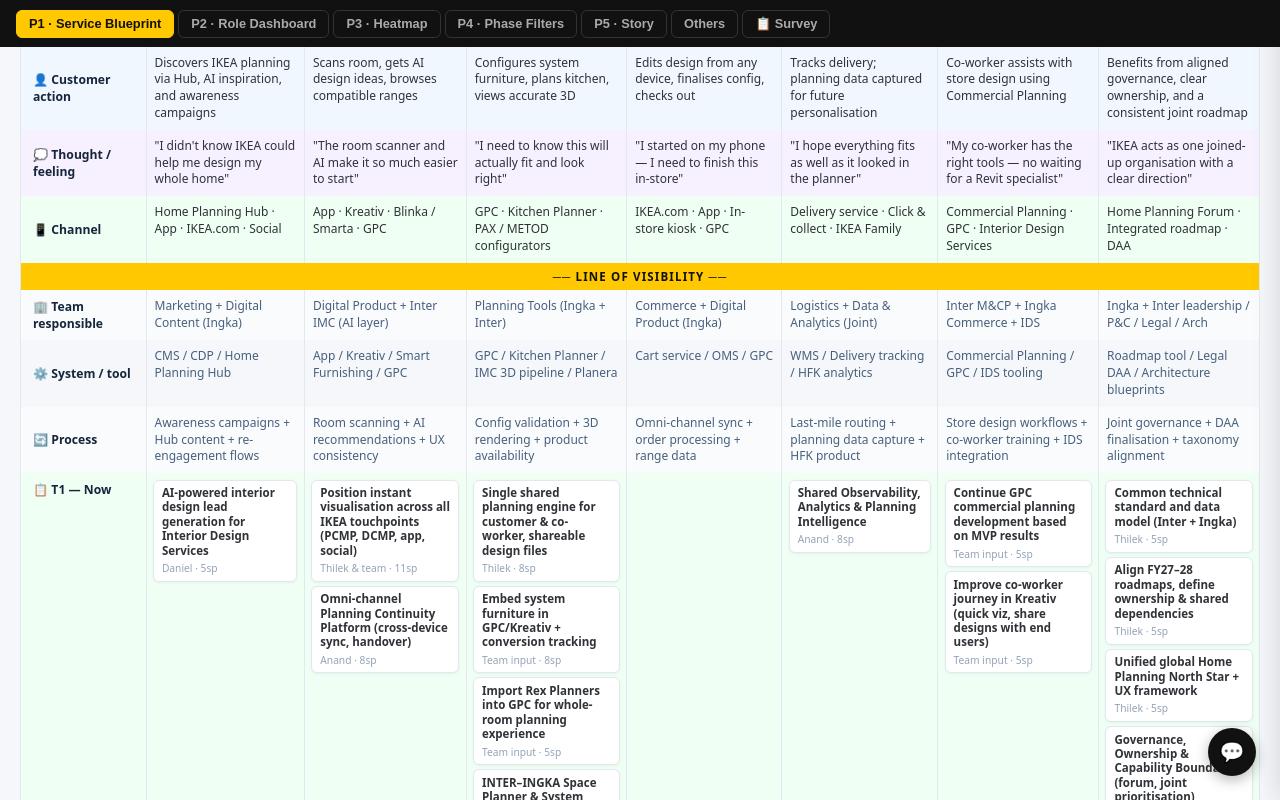
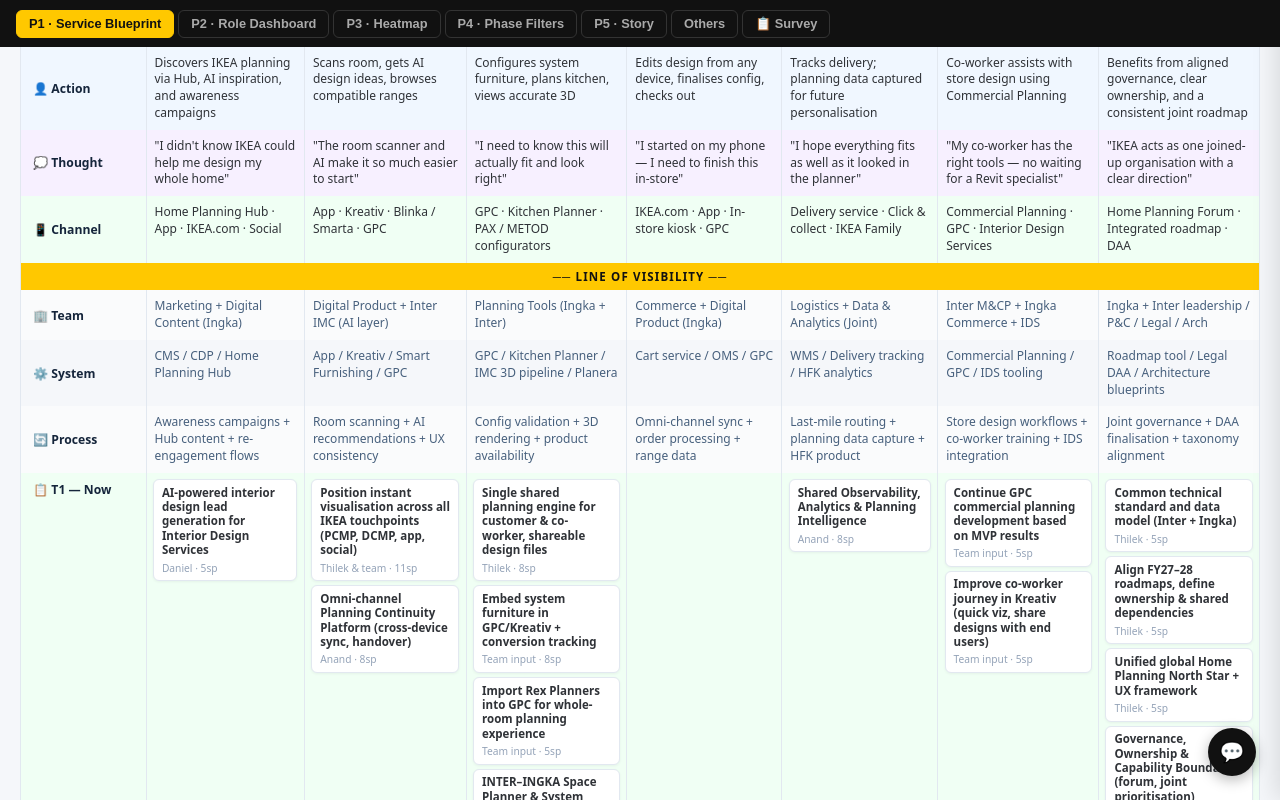
Before and after one commit to jcdiezikea/-cjm-exploration, a React (Vite) app: page / in a window 1280 px wide. Both pictures are taken after a click on the button "Start exploring →". Shown: the part 307-1107 px from the top of the page. Built offline with nearby package versions, Linux system fonts and the light colour scheme; a web font is replaced by a local one; what chartjs-plugin-datalabels would draw is missing.

Commit message:
style(p1): align row header labels to pill labels

```diff
--- a/src/proposals/P5ServiceBlueprint.tsx
+++ b/src/proposals/P5ServiceBlueprint.tsx
@@ -38,14 +38,14 @@
   })
 
   const CX_ROWS = [
-    { key: 'action',  label: '👤 Customer action',  bg: '#f0f7ff' },
-    { key: 'thought', label: '💭 Thought / feeling', bg: '#f7f0ff' },
-    { key: 'channel', label: '📱 Channel',           bg: '#f0fff4' },
+    { key: 'action',  label: '👤 Action',  bg: '#f0f7ff' },
+    { key: 'thought', label: '💭 Thought',  bg: '#f7f0ff' },
+    { key: 'channel', label: '📱 Channel',  bg: '#f0fff4' },
   ] as const
   const BS_ROWS = [
-    { key: 'team',    label: '🏢 Team responsible', bg: '#fafbfc' },
-    { key: 'system',  label: '⚙️ System / tool',    bg: '#f5f7fa' },
-    { key: 'process', label: '🔄 Process',           bg: '#fafbfc' },
+    { key: 'team',    label: '🏢 Team',    bg: '#fafbfc' },
+    { key: 'system',  label: '⚙️ System',  bg: '#f5f7fa' },
+    { key: 'process', label: '🔄 Process', bg: '#fafbfc' },
   ] as const
 
   function Pill({ rowKey, label }: { rowKey: string; label: string }) {
```
